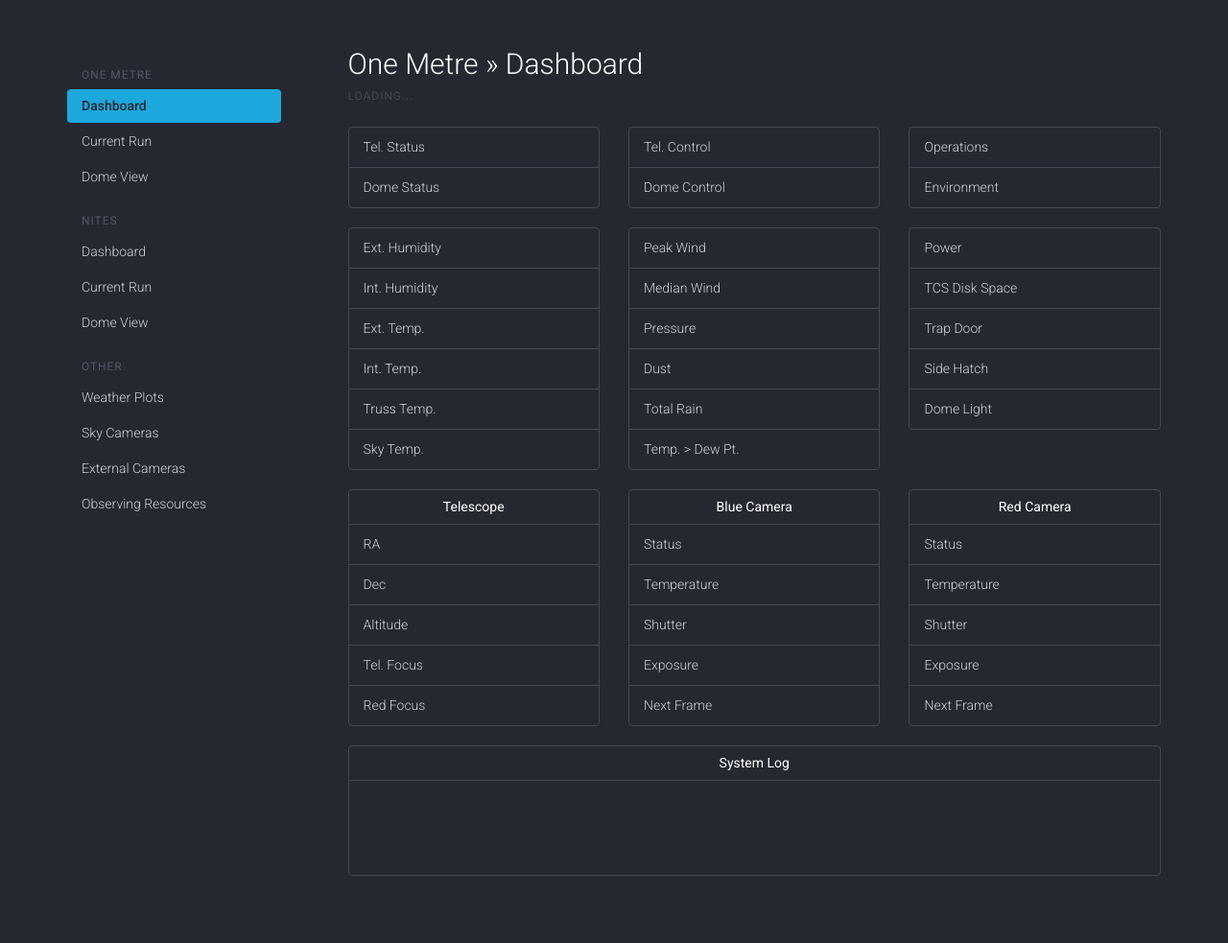
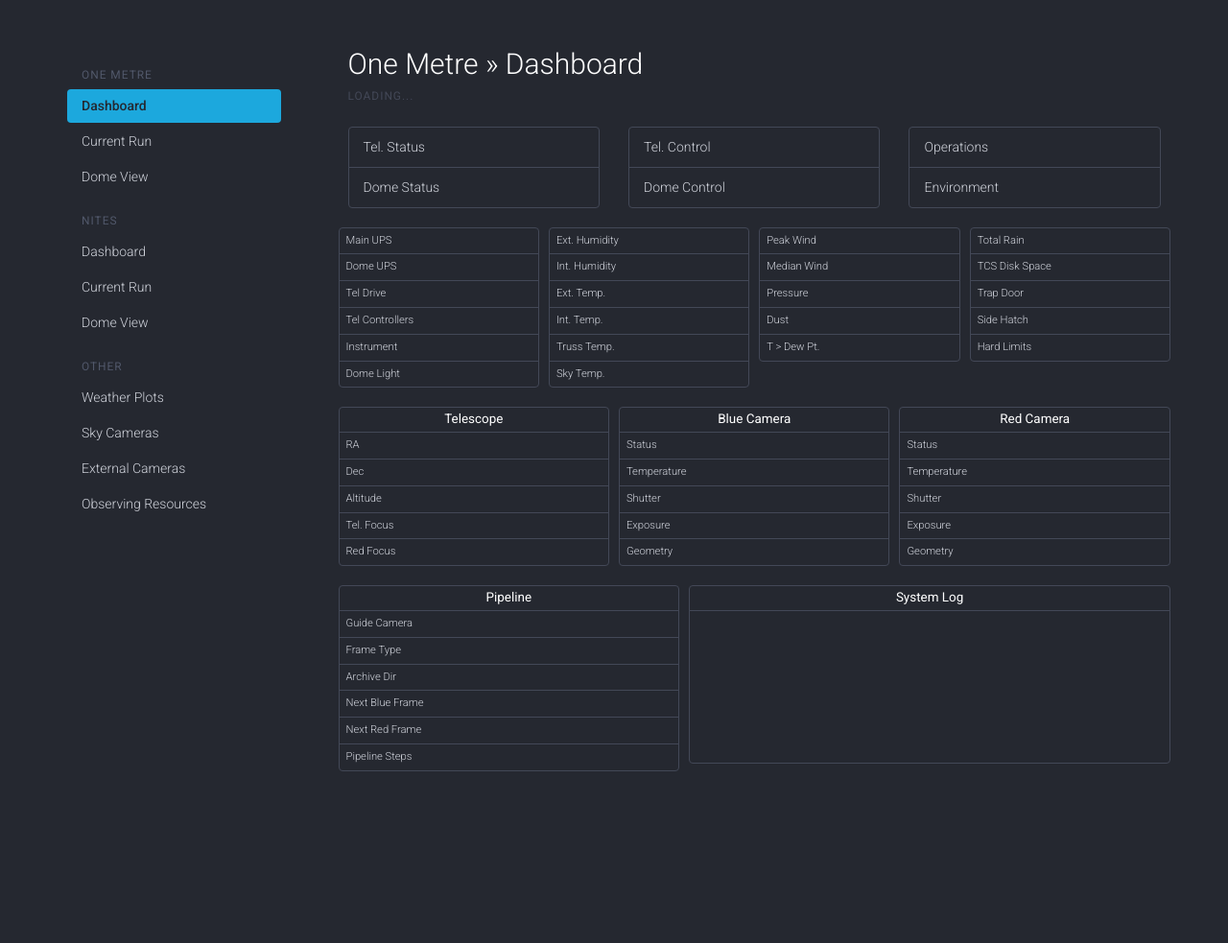
Before and after one commit to warwick-one-metre/dashboard, a Jekyll site: the page built from onemetre/index.html, in a window 1280 px wide. Shown: the whole page at 96% size. Built offline with Jekyll 4.4.1, drawn with Linux system fonts in a browser that asks for light colours; after the commit the page ends 900 px from its top, so only the background shows below that; some of the changed lines change nothing that is shown.

Commit message:
Add onemetre pipeline and power stats.

```diff
--- a/_includes/head.html
+++ b/_includes/head.html
@@ -52,17 +52,34 @@
     }
 
     .log-date {
-      width: 115px;
+      width: 100px;
       vertical-align: top;
     }
 
     .log-table {
-      width: 115px;
+      width: 90px;
       vertical-align: top;
     }
 
     .log-message {
       vertical-align: top;
     }
+
+    .dashboard-stats {
+      font-size: 80%;
+    }
+
+    .dashboard-stats .list-group-item {
+      padding: 5px 7px;
+    }
+
+    .dashboard-stats .col-md-3, .dashboard-stats .col-md-4, .dashboard-stats .col-md-5, .dashboard-stats .col-md-7 {
+      padding-left: 5px;
+      padding-right: 5px;
+    }
+    .dashboard-stats .list-group-header {
+      font-size: 1.2em;
+      padding: 5px 7px;
+    }
   </style>
 </head>
--- a/js/onemetre-dashboard.js
+++ b/js/onemetre-dashboard.js
@@ -99,12 +99,111 @@ function updateEnvironment(data) {
   }
 }
 
+var powerFields = {
+  'mainups': powerMainUPS,
+  'domeups': powerDomeUPS,
+  'teldrive': powerTelDrive,
+  'telcontroller': powerTelController,
+  'instrument': powerInstrument,
+  'light': powerLight
+};
+
+function powerMainUPS(data) {
+  if (!data || !('main_ups_status' in data) || !('main_ups_battery_remaining' in data))
+    return ['ERROR', 'text-danger'];
+
+  status = '';
+  if (data['main_ups_status'] == 2) {
+    status = 'ONLINE';
+    style = 'text-success';
+  }
+  else if (data['main_ups_status'] == 3) {
+    status = 'BATTERY';
+    style = 'text-warning';
+  }
+  else
+    return ['ERROR', 'text-danger'];
+
+  status += ' (' + data['main_ups_battery_remaining'] + '%)';
+  return [status, style];
+}
+
+function powerDomeUPS(data) {
+  if (!data || !('dome_ups_status' in data) || !('dome_ups_battery_remaining' in data))
+    return ['ERROR', 'text-danger'];
+
+  status = '';
+  if (data['dome_ups_status'] == 2) {
+    status = 'ONLINE';
+    style = 'text-success';
+  }
+  else if (data['dome_ups_status'] == 3) {
+    status = 'BATTERY';
+    style = 'text-warning';
+  }
+  else
+    return ['ERROR', 'text-danger'];
+
+  status += ' (' + data['dome_ups_battery_remaining'] + '%)';
+  return [status, style];
+}
+
+function powerTelDrive(data) {
+  if (!data || !('telescope_80v' in data))
+    return ['ERROR', 'text-danger'];
+
+  if (data['telescope_80v'])
+    return ['POWER ON', 'text-success']
+
+  return ['POWER OFF', 'text-danger']
+}
+
+function powerTelController(data) {
+  if (!data || !('telescope_12v' in data))
+    return ['ERROR', 'text-danger'];
+
+  if (data['telescope_12v'])
+    return ['POWER ON', 'text-success']
+
+  return ['POWER OFF', 'text-danger']
+}
+
+function powerInstrument(data) {
+  fields = ['blue_camera', 'red_camera', 'red_focus_controller', 'red_focus_motor'];
+  if (!data)
+    return ['ERROR', 'text-danger'];
+
+  var enabled = 0;
+  for (i in fields) {
+    if (!(fields[i] in data))
+      return ['ERROR', 'text-danger'];
+    if (data[fields[i]])
+      enabled += 1;
+  }
+
+  if (enabled == fields.length)
+    return ['POWER ON', 'text-success']
+  if (enabled == 0)
+    return ['POWER OFF', 'text-danger']
+  return ['POWER MIXED', 'text-warning']
+}
+
+function powerLight(data) {
+  if (!data || !('light' in data))
+    return ['ERROR', 'text-danger'];
+
+  if (data['light'])
+    return ['POWER ON', 'text-success']
+
+  return ['POWER OFF', 'text-danger']
+}
+
 var cameraFields = {
   'status': camStatus,
   'temperature': camTemperature,
   'shutter': camShutter,
   'exposure': camExposure,
-  'saving': camSaving
+  'geometry': camGeometry,
 };
 
 var cameraStatus = [
@@ -154,14 +253,27 @@ function camExposure(data) {
   return [data['exposure_time'].toFixed(2) + ' s'];
 }
 
-function camSaving(data) {
-  if (!data || !('save_enabled' in data))
+function camGeometry(data) {
+  if (!data || !('geometry_x' in data))
     return ['ERROR', 'text-danger'];
 
-  if (data['save_enabled'])
-    return [data['next_filename']];
+  x = data['geometry_x'];
+  y = data['geometry_y'];
+  width = data['geometry_width'];
+  height = data['geometry_height'];
+  bin_x = data['geometry_bin_x'];
+  bin_y = data['geometry_bin_y'];
 
-  return ['NOT SAVING', 'text-danger'];
+  desc = bin_x + 'x' + bin_y + ' in [' + x + ':' + (x + width - 1) + ',' + y + ':' + (y + height - 1) + ']'
+
+  return [desc]
+}
+
+function camBinning(data) {
+  if (!data || !('geometry_bin_x' in data))
+    return ['ERROR', 'text-danger'];
+
+  return [data['geometry_bin_x'] + 'x' + data['geometry_bin_y']]
 }
 
 var telescopeFields = {
@@ -281,6 +393,89 @@ function opsEnvironment(data) {
   return ['NOT SAFE', null, 'list-group-item-danger'];
 }
 
+var pipelineFields = {
+  'guiding': pipelineGuiding,
+  'frametype': pipelineFrameType,
+  'save-dir': pipelineSaveDir,
+  'next-blue': pipelineNextBlue,
+  'next-red': pipelineNextRed,
+  'process': pipelineProcess
+};
+
+function pipelineGuiding(data) {
+  if (!data || !('guide_camera_id' in data))
+    return ['ERROR', 'text-danger'];
+
+  if (!data['guide_camera_id'])
+    return ['NOT GUIDING', 'text-danger']
+
+  return [data['guide_camera_id']];
+}
+
+function pipelineFrameType(data) {
+  if (!data || !('frame_type' in data) || !('frame_object' in data))
+    return ['ERROR', 'text-danger'];
+
+  if (data['frame_type'] == 'SCIENCE')
+    return ['SCIENCE (' + data['frame_object'] + ')']
+
+  return [data['frame_type']];
+}
+
+function pipelineSaveDir(data) {
+  if (!data || !('archive_directory' in data))
+    return ['ERROR', 'text-danger'];
+
+  return [data['archive_directory']]
+}
+
+function pipelineNextBlue(data) {
+  console.log(data);
+  if (!data || !('next_filename' in data) || !('BLUE' in data['next_filename'])
+        || !('archive_enabled' in data) || !('BLUE' in data['archive_enabled']))
+    return ['ERROR', 'text-danger'];
+
+  if (!data['archive_enabled']['BLUE'])
+    return ['NOT SAVING', 'text-danger'];
+
+  return [data['next_filename']['BLUE']];
+}
+
+function pipelineNextRed(data) {
+  if (!data || !('next_filename' in data) || !('RED' in data['next_filename'])
+        || !('archive_enabled' in data) || !('RED' in data['archive_enabled']))
+    return ['ERROR', 'text-danger'];
+
+  if (!data['archive_enabled']['RED'])
+    return ['NOT SAVING', 'text-danger'];
+
+  return [data['next_filename']['RED'], 'text-small'];
+}
+
+function pipelineProcess(data) {
+  if (!data || !('wcs_enabled' in data) || !('fwhm_enabled' in data) || !('intensity_stats_enabled' in data)
+        || !('compression_enabled' in data) || !('dashboard_enabled' in data))
+    return ['ERROR', 'text-danger'];
+
+  calculations = [];
+  if (data['wcs_enabled'])
+    calculations.push('WCS');
+
+  if (data['fwhm_enabled'])
+    calculations.push('FWHM');
+
+  if (data['intensity_stats_enabled'])
+    calculations.push('IntStats');
+
+  if (data['compression_enabled'])
+    calculations.push('Compress');
+
+  if (data['dashboard_enabled'])
+    calculations.push('Dashboard');
+
+  return [calculations.join(', ')]
+}
+
 function updateLog(messages) {
   $('#log-table').children().remove();
   if (messages) {
@@ -313,10 +508,12 @@ function updateLog(messages) {
 
 function updateGroups(data) {
   updateEnvironment(data['environment']);
+  updateListGroup('power', powerFields, data['power']);
   updateListGroup('blue', cameraFields, data['blue']);
   updateListGroup('red', cameraFields, data['red']);
   updateListGroup('telescope', telescopeFields, data['telescope']);
   updateListGroup('ops', opsFields, data['ops']);
+  updateListGroup('pipeline', pipelineFields, data['pipeline']);
   updateLog(data['log']);
   var date = 'date' in data ? parseUTCDate(data['date']) : new Date();
   $('#data-updated').html('Updated ' + formatUTCDate(date) + ' UTC');
--- a/onemetre/index.html
+++ b/onemetre/index.html
@@ -34,8 +34,18 @@ permalink: /onemetre/
   </div>
 </div>
 
-<div class="row">
-  <div class="col-md-4 col-sm-6 col-xs-12">
+<div class="row dashboard-stats">
+  <div class="col-md-3 col-sm-6 col-xs-12">
+    <div class="list-group">
+      <span id="power-mainups" class="list-group-item">Main UPS</span>
+      <span id="power-domeups" class="list-group-item">Dome UPS</span>
+      <span id="power-teldrive" class="list-group-item">Tel Drive</span>
+      <span id="power-telcontroller" class="list-group-item">Tel Controllers</span>
+      <span id="power-instrument" class="list-group-item">Instrument</span>
+      <span id="power-light" class="list-group-item">Dome Light</span>
+    </div>
+  </div>
+  <div class="col-md-3 col-sm-6 col-xs-12">
     <div class="list-group">
       <span id="external-humidity" class="list-group-item" data-units=" %RH">Ext. Humidity</span>
       <span id="internal-humidity" class="list-group-item" data-units=" %RH">Int. Humidity</span>
@@ -45,27 +55,27 @@ permalink: /onemetre/
       <span id="sky-temperature" class="list-group-item" data-units=" ºC">Sky Temp.</span>
     </div>
   </div>
-  <div class="col-md-4 col-sm-6 col-xs-12">
+  <div class="col-md-3 col-sm-6 col-xs-12">
     <div class="list-group">
       <span id="peak-wind" class="list-group-item" data-units=" km/h">Peak Wind</span>
       <span id="median-wind" class="list-group-item" data-units=" km/h">Median Wind</span>
       <span id="pressure" class="list-group-item" data-units=" hPa">Pressure</span>
       <span id="dust" class="list-group-item" data-units=" ug/m3">Dust</span>
-      <span id="accumulated-rain" class="list-group-item" data-units=" mm">Total Rain</span>
-      <span id="dewpoint" class="list-group-item" data-units=" ºC">Temp. > Dew Pt.</span>
+      <span id="dewpoint" class="list-group-item" data-units=" ºC">T > Dew Pt.</span>
     </div>
   </div>
-  <div class="col-md-4 col-sm-6 col-xs-12">
+  <div class="col-md-3 col-sm-6 col-xs-12">
     <div class="list-group">
-      <span id="power" class="list-group-item">Power</span>
+      <span id="accumulated-rain" class="list-group-item" data-units=" mm">Total Rain</span>
       <span id="diskspace" class="list-group-item" data-units=" GB">TCS Disk Space</span>
       <span id="trapdoor" class="list-group-item">Trap Door</span>
       <span id="hatch" class="list-group-item">Side Hatch</span>
-      <span id="light" class="list-group-item">Dome Light</span>
+      <span id="secsys" class="list-group-item">Hard Limits</span>
     </div>
   </div>
-  <div class="clearfix visible-md-block visible-lg-block"></div>
-  <div class="col-md-4 col-sm-6 col-xs-12">
+</div>
+<div class="row dashboard-stats">
+  <div class="col-md-4 col-sm-12 col-xs-12">
     <div class="list-group">
       <h5 class="list-group-header" style="text-align: center">Telescope</h5>
       <span id="telescope-ra" class="list-group-item">RA</span>
@@ -82,7 +92,7 @@ permalink: /onemetre/
       <span id="blue-temperature" class="list-group-item">Temperature</span>
       <span id="blue-shutter" class="list-group-item">Shutter</span>
       <span id="blue-exposure" class="list-group-item">Exposure</span>
-      <span id="blue-saving" class="list-group-item">Next Frame</span>
+      <span id="blue-geometry" class="list-group-item">Geometry</span>
     </div>
   </div>
   <div class="col-md-4 col-sm-6 col-xs-12">
@@ -92,16 +102,27 @@ permalink: /onemetre/
       <span id="red-temperature" class="list-group-item">Temperature</span>
       <span id="red-shutter" class="list-group-item">Shutter</span>
       <span id="red-exposure" class="list-group-item">Exposure</span>
-      <span id="red-saving" class="list-group-item">Next Frame</span>
+      <span id="red-geometry" class="list-group-item">Geometry</span>
     </div>
   </div>
 </div>
-
-<div class="row">
-  <div class="col-md-12">
+<div class="row dashboard-stats">
+  <div class="col-md-5 col-sm-12 col-xs-12">
+    <div class="list-group">
+      <h5 class="list-group-header" style="text-align: center">Pipeline</h5>
+      <span id="pipeline-guiding" class="list-group-item">Guide Camera</span>
+      <span id="pipeline-frametype" class="list-group-item">Frame Type</span>
+      <span id="pipeline-save-dir" class="list-group-item">Archive Dir</span>
+      <span id="pipeline-next-blue" class="list-group-item">Next Blue Frame</span>
+      <span id="pipeline-next-red" class="list-group-item">Next Red Frame</span>
+      <span id="pipeline-process" class="list-group-item">Pipeline Steps</span>
+    </div>
+  </div>
+  <div class="clearfix visible-sm-block visible-xs-block"></div>
+  <div class="col-md-7">
     <div class="list-group">
       <h5 class="list-group-header" style="text-align: center">System Log</h5>
-      <div class="list-group-item" style="overflow-y: scroll; height: 100px;">
+      <div class="list-group-item" style="overflow-y: scroll; height: 160px;">
         <table id="log-table">
         </table>
       </div>
```
